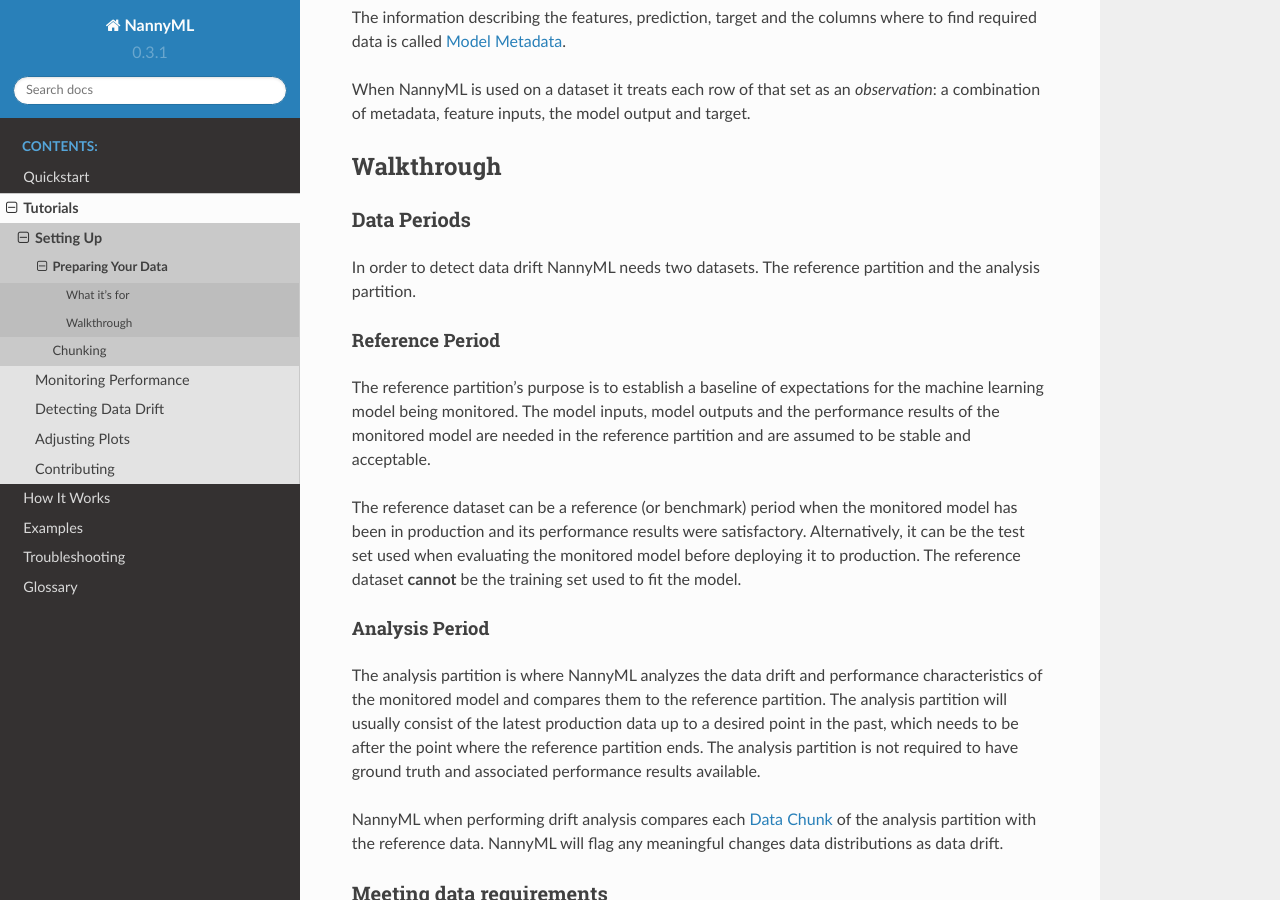
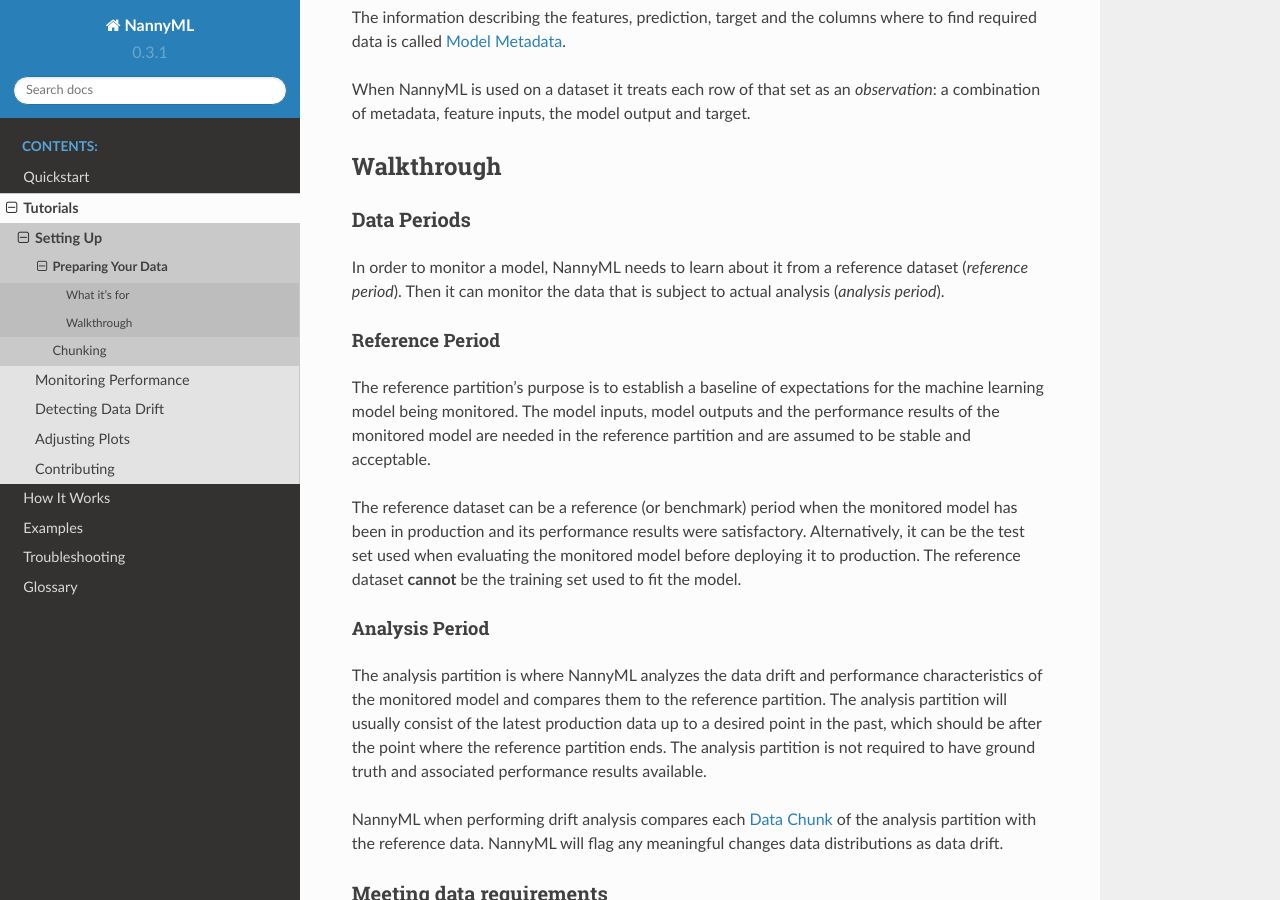
Before and after one commit to NannyML/nannyml, a Sphinx documentation site: the page built from docs/tutorials/setting_up/preparing_your_data.rst, in a window 1280 px wide and 900 px high, scrolled down 949 px. Built offline with Sphinx 7.4.7 and the Read the Docs theme 2.0.0, drawn with Linux system fonts in a browser that asks for light colours; pages that are not in the unit, such as notebooks, are missing from menus.

Commit message:
data-periods-definitions

```diff
--- a/docs/tutorials/setting_up/preparing_your_data.rst
+++ b/docs/tutorials/setting_up/preparing_your_data.rst
@@ -62,8 +62,8 @@
 Data Periods
 ---------------
 
-In order to detect data drift NannyML needs two datasets. The reference partition and the
-analysis partition.
+In order to monitor a model, NannyML needs to learn about it from a reference dataset (*reference period*). Then it can
+monitor the data that is subject to actual analysis (*analysis period*).
 
 Reference Period
 ^^^^^^^^^^^^^^^^^^^
@@ -84,7 +84,7 @@
 The analysis partition is where NannyML analyzes the data drift and performance characteristics of the monitored
 model and compares them to the reference partition.
 The analysis partition will usually consist of the latest production data up to a desired point in
-the past, which needs to be after the point where the reference partition ends.
+the past, which should be after the point where the reference partition ends.
 The analysis partition is not required to have ground truth and associated performance results
 available.
 
```
